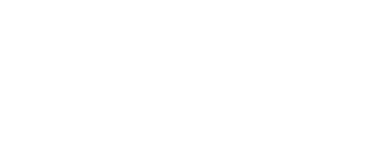
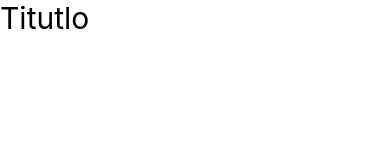
Before and after one commit to gustavo-evaristo/coursify, a React Native app: screen / in a window 390 px wide. Shown: the top 160 px of the page. Built offline with nearby package versions, Linux system fonts and the light colour scheme.

Commit message:
feat: components

```diff
--- /dev/null
+++ b/src/components/Header/index.tsx
@@ -0,0 +1,4 @@
+import React from 'react';
+import {Container} from './styles';
+
+export const Header: React.FC = ({...rest}) => <Container {...rest} />;
--- /dev/null
+++ b/src/components/Header/styles.ts
@@ -0,0 +1,5 @@
+import styled from 'styled-components/native';
+
+export const Container = styled.SafeAreaView`
+  flex: 1;
+`;
--- a/src/screens/Home/Home.tsx
+++ b/src/screens/Home/Home.tsx
@@ -1,9 +1,10 @@
 import React from 'react';
-import {Wrapper, Container} from './styles';
+import {Wrapper, Container, Title} from './styles';
 
 const Home = () => {
   return (
     <Wrapper>
+      <Title>Titutlo</Title>
       <Container />
     </Wrapper>
   );
--- a/src/screens/Home/styles.ts
+++ b/src/screens/Home/styles.ts
@@ -6,8 +6,9 @@
   background-color: ${colors.white.primary};
 `;
 
-export const Container = styled.ScrollView`
-  flex: 1;
-  background: blue;
-  margin: 0 auto;
+export const Container = styled.ScrollView``;
+
+export const Title = styled.Text`
+  /* font-family: 'Roboto-Bold'; */
+  font-size: 30px;
 `;
```
Also changed, not shown: src/components/If/index.tsx (added, +7 -0 lines).
